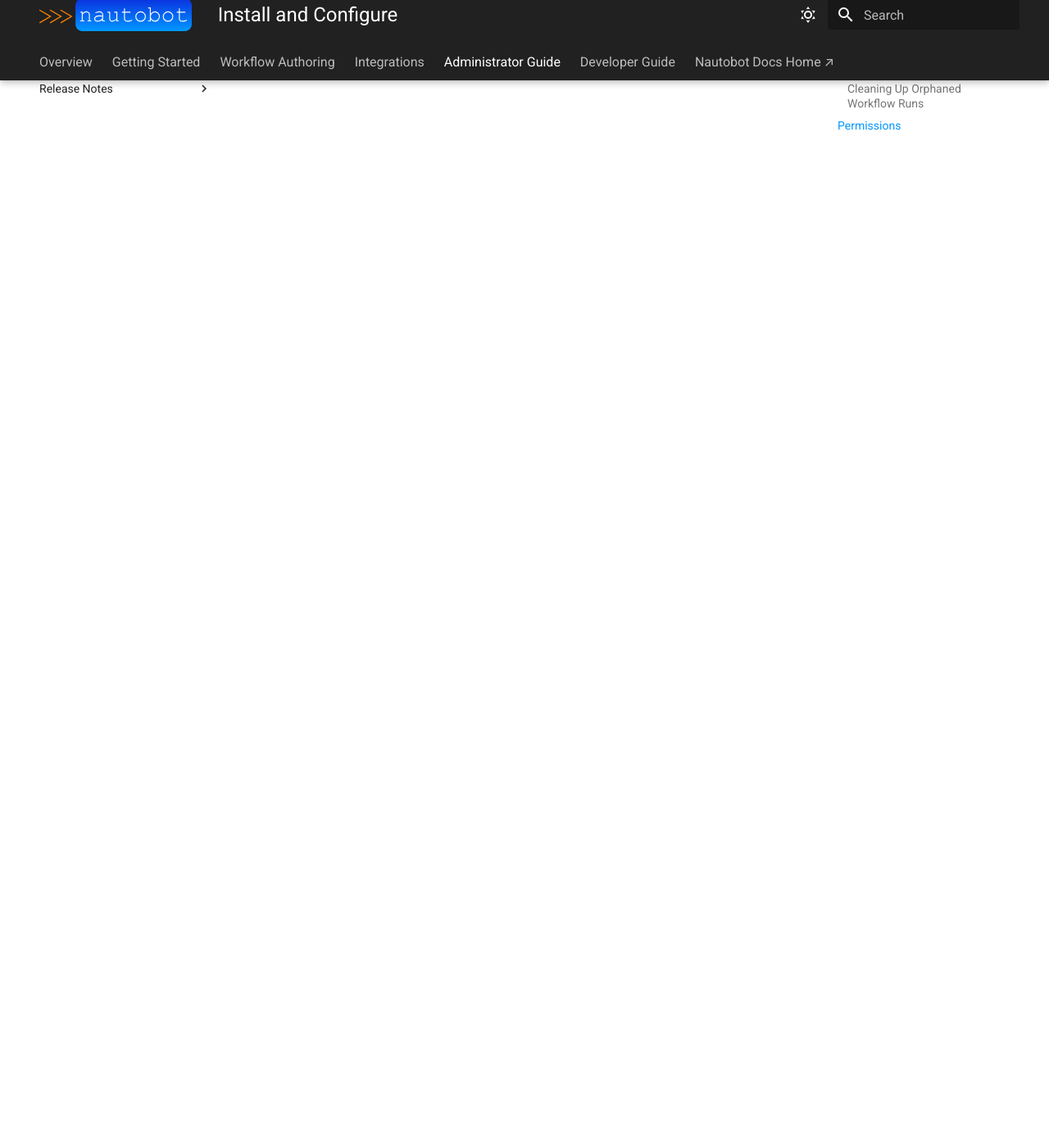
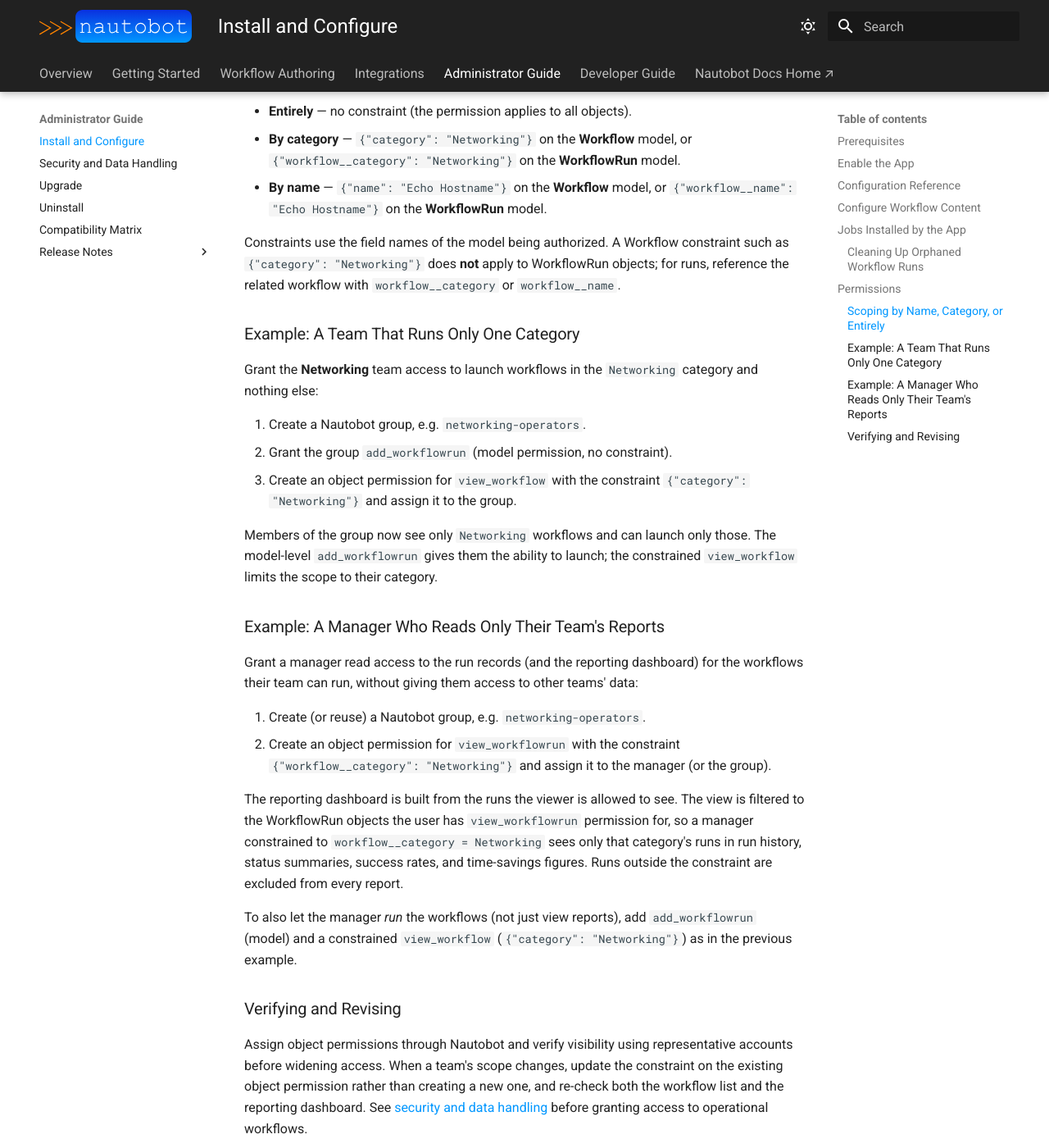
Before and after one commit to eric-fetty/Nautobot_Workflow_Engine, an MkDocs documentation site: the page built from docs/admin/install.md, in a window 1280 px wide and 1400 px high, scrolled down 3286 px. Shown: the whole window at 82% size. Built offline with MkDocs 1.6.1 and Material for MkDocs 9.7.7, drawn with Linux system fonts in a browser that asks for light colours; some of the changed text lies outside the part shown.

Commit message:
Enhance permissions documentation for Nautobot workflows and clarify security practices

```diff
--- a/docs/admin/install.md
+++ b/docs/admin/install.md
@@ -95,14 +95,74 @@
 
 ## Permissions
 
-| Permission | Purpose |
-| --- | --- |
-| `nautobot_workflow_engine.view_workflow` | Browse workflows. |
-| `nautobot_workflow_engine.add_workflowrun` | Launch workflow runs. |
-| `nautobot_workflow_engine.view_workflowrun` | View run history and reports. |
-| `nautobot_workflow_engine.change_workflowrun` | Cancel a run while it is scheduled. |
+| Permission | Level | Purpose |
+| --- | --- | --- |
+| `nautobot_workflow_engine.view_workflow` | Object | Browse (and launch) specific workflows. |
+| `nautobot_workflow_engine.add_workflowrun` | Model | Grant the ability to launch runs at all. |
+| `nautobot_workflow_engine.view_workflowrun` | Object | View specific run records and their reports. |
+| `nautobot_workflow_engine.change_workflowrun` | Object | Cancel a specific run while it is scheduled. |
 
-Assign object permissions through Nautobot and verify visibility using representative
-accounts. Constraints must match the model being authorized; do not reuse a Workflow
-constraint unchanged for WorkflowRun. See [security and data handling](security.md)
-before granting access to operational workflows.
+`view_workflow`, `view_workflowrun`, and `change_workflowrun` are **object-level**
+permissions: use a Nautobot object permission with a constraint to scope them to a
+subset of objects. `add_workflowrun` is a **model-level** capability: a user who
+holds it for any workflow can launch runs, so pair it with a scoped
+`view_workflow` to control *which* workflows they may actually run.
+
+### Scoping by Name, Category, or Entirely
+
+The same permission can be granted broadly or narrowly. The scope is set by the
+object permission's **constraint** (a JSON filter over the model's fields).
+
+- **Entirely** — no constraint (the permission applies to all objects).
+- **By category** — `{"category": "Networking"}` on the **Workflow** model, or
+  `{"workflow__category": "Networking"}` on the **WorkflowRun** model.
+- **By name** — `{"name": "Echo Hostname"}` on the **Workflow** model, or
+  `{"workflow__name": "Echo Hostname"}` on the **WorkflowRun** model.
+
+Constraints use the field names of the model being authorized. A Workflow
+constraint such as `{"category": "Networking"}` does **not** apply to WorkflowRun
+objects; for runs, reference the related workflow with `workflow__category` or
+`workflow__name`.
+
+### Example: A Team That Runs Only One Category
+
+Grant the **Networking** team access to launch workflows in the
+`Networking` category and nothing else:
+
+1. Create a Nautobot group, e.g. `networking-operators`.
+2. Grant the group `add_workflowrun` (model permission, no constraint).
+3. Create an object permission for `view_workflow` with the constraint
+   `{"category": "Networking"}` and assign it to the group.
+
+Members of the group now see only `Networking` workflows and can launch only those.
+The model-level `add_workflowrun` gives them the ability to launch; the constrained
+`view_workflow` limits the scope to their category.
+
+### Example: A Manager Who Reads Only Their Team's Reports
+
+Grant a manager read access to the run records (and the reporting dashboard) for the
+workflows their team can run, without giving them access to other teams' data:
+
+1. Create (or reuse) a Nautobot group, e.g. `networking-operators`.
+2. Create an object permission for `view_workflowrun` with the constraint
+   `{"workflow__category": "Networking"}` and assign it to the manager (or the
+   group).
+
+The reporting dashboard is built from the runs the viewer is allowed to see. The
+view is filtered to the WorkflowRun objects the user has `view_workflowrun`
+permission for, so a manager constrained to `workflow__category = Networking` sees
+only that category's runs in run history, status summaries, success rates, and
+time-savings figures. Runs outside the constraint are excluded from every report.
+
+To also let the manager *run* the workflows (not just view reports), add
+`add_workflowrun` (model) and a constrained `view_workflow`
+(`{"category": "Networking"}`) as in the previous example.
+
+### Verifying and Revising
+
+Assign object permissions through Nautobot and verify visibility using
+representative accounts before widening access. When a team's scope changes,
+update the constraint on the existing object permission rather than creating a
+new one, and re-check both the workflow list and the reporting dashboard.
+See [security and data handling](security.md) before granting access to
+operational workflows.
```
Also changed, not shown: docs/admin/security.md (+6 -3 lines).
